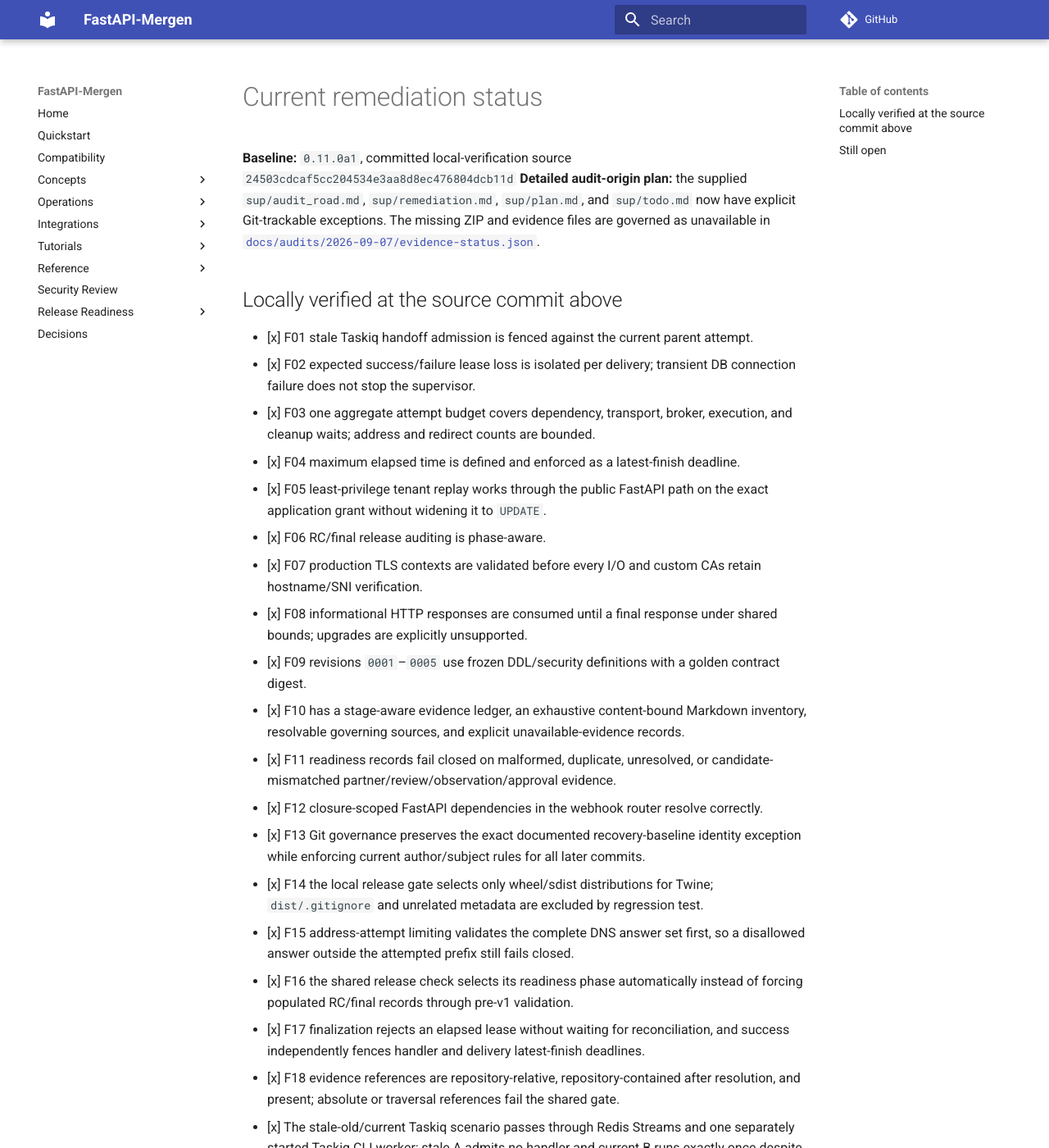
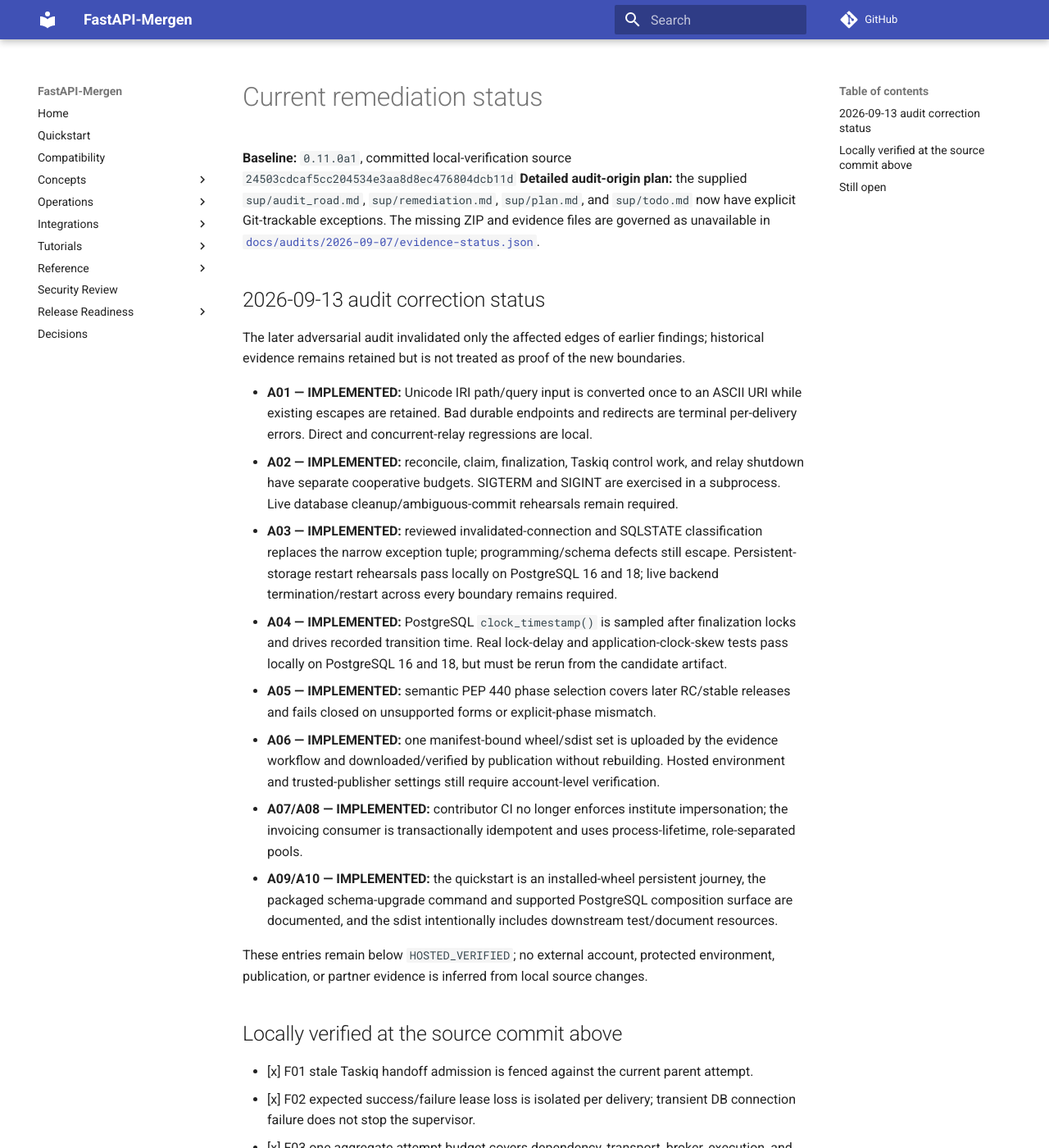
Before and after one commit to zsoltdome/fastapi-effects, an MkDocs documentation site: the page built from docs/planning/current-remediation.md, in a window 1280 px wide and 1400 px high. Shown: the whole window at 82% size. Built offline with MkDocs 1.6.1 and Material for MkDocs 9.7.7, drawn with Linux system fonts in a browser that asks for light colours; comment, search, counter and statistics services are not loaded.

Commit message:
Align remediation evidence records

```diff
--- a/docs/planning/current-remediation.md
+++ b/docs/planning/current-remediation.md
@@ -6,6 +6,39 @@
 `sup/plan.md`, and `sup/todo.md` now have explicit Git-trackable exceptions. The missing
 ZIP and evidence files are governed as unavailable in
 [`docs/audits/2026-09-07/evidence-status.json`](../audits/2026-09-07/evidence-status.json).
+
+## 2026-09-13 audit correction status
+
+The later adversarial audit invalidated only the affected edges of earlier findings;
+historical evidence remains retained but is not treated as proof of the new boundaries.
+
+- **A01 — IMPLEMENTED:** Unicode IRI path/query input is converted once to an ASCII
+  URI while existing escapes are retained. Bad durable endpoints and redirects are
+  terminal per-delivery errors. Direct and concurrent-relay regressions are local.
+- **A02 — IMPLEMENTED:** reconcile, claim, finalization, Taskiq control work, and relay
+  shutdown have separate cooperative budgets. SIGTERM and SIGINT are exercised in a
+  subprocess. Live database cleanup/ambiguous-commit rehearsals remain required.
+- **A03 — IMPLEMENTED:** reviewed invalidated-connection and SQLSTATE classification
+  replaces the narrow exception tuple; programming/schema defects still escape.
+  Persistent-storage restart rehearsals pass locally on PostgreSQL 16 and 18; live
+  backend termination/restart across every boundary remains required.
+- **A04 — IMPLEMENTED:** PostgreSQL `clock_timestamp()` is sampled after finalization
+  locks and drives recorded transition time. Real lock-delay and application-clock-skew
+  tests pass locally on PostgreSQL 16 and 18, but must be rerun from the candidate artifact.
+- **A05 — IMPLEMENTED:** semantic PEP 440 phase selection covers later RC/stable
+  releases and fails closed on unsupported forms or explicit-phase mismatch.
+- **A06 — IMPLEMENTED:** one manifest-bound wheel/sdist set is uploaded by the evidence
+  workflow and downloaded/verified by publication without rebuilding. Hosted
+  environment and trusted-publisher settings still require account-level verification.
+- **A07/A08 — IMPLEMENTED:** contributor CI no longer enforces institute impersonation;
+  the invoicing consumer is transactionally idempotent and uses process-lifetime,
+  role-separated pools.
+- **A09/A10 — IMPLEMENTED:** the quickstart is an installed-wheel persistent journey,
+  the packaged schema-upgrade command and supported PostgreSQL composition surface are
+  documented, and the sdist intentionally includes downstream test/document resources.
+
+These entries remain below `HOSTED_VERIFIED`; no external account, protected
+environment, publication, or partner evidence is inferred from local source changes.
 
 ## Locally verified at the source commit above
 
```
Also changed, not shown: docs/planning/documentation-scenario-inventory.json (+15 -5 lines), docs/planning/known-limitations.md (+2 -1 lines), docs/security-review/findings.md (+5 -0 lines).
